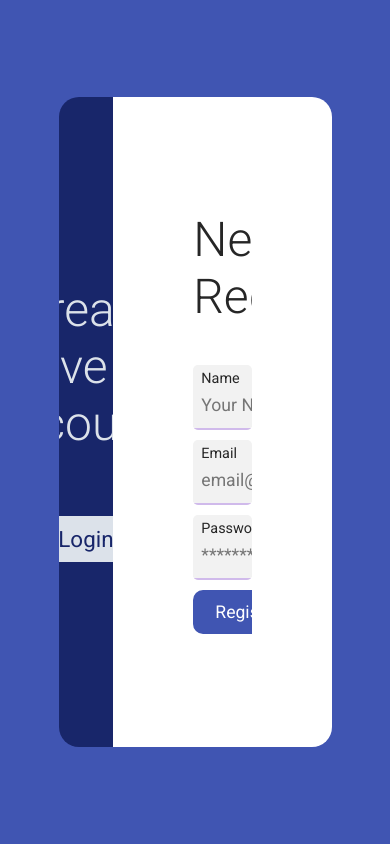
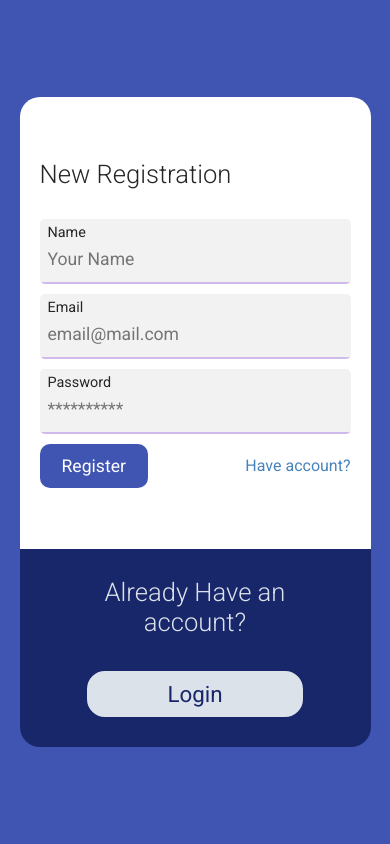
Before and after one commit to muhammadZihad/login-project, a PHP site: page /rrad/register.php in a window 390 px wide. Run offline with PHP 8.4, Linux system fonts and the light colour scheme.

Commit message:
responsiveness added

```diff
--- a/app/web.php
+++ b/app/web.php
@@ -9,7 +9,8 @@
 
 //	Login
 	if (isset($_POST["login"])) {
-		if (!isset($_POST["email"]) || $_POST["email"] != "" || !isset($_POST["password"]) || $_POST["password"] != "") {
+		if (!isset($_POST["email"]) || $_POST["email"] == "" || !isset($_POST["password"]) || $_POST["password"] == "") {
+
 			messageRedirect("error", "Empty form value", "login.php");
 		} else {
 			$data = $user->login($_POST["email"], $_POST["password"]);
@@ -26,7 +27,7 @@
 
 //	Register
 	if (isset($_POST["register"])) {
-		if (!isset($_POST["name"]) || $_POST["name"] != "" || !isset($_POST["email"]) || $_POST["email"] != "" || !isset($_POST["password"]) || $_POST["password"] != "") {
+		if (!isset($_POST["name"]) || $_POST["name"] == "" || !isset($_POST["email"]) || $_POST["email"] == "" || !isset($_POST["password"]) || $_POST["password"] == "") {
 			messageRedirect("error", "Empty form value", "register.php");
 		} else {
 			$data = $user->register($_POST["name"], $_POST["email"], $_POST["password"]);
--- a/assets/css/style.css
+++ b/assets/css/style.css
@@ -218,3 +218,23 @@ input[type=checkbox] {
 .error {
     color: #D33F49;
 }
+@media only screen and (max-width: 960px) {
+    h1{
+        font-size: 1.6em;
+        margin-bottom: 0;
+    }
+    .parent-box{
+        flex-direction: column-reverse;
+        width: 90%;
+    }
+    .left-child-box {
+        border-radius: 0 0 20px 20px;
+    }
+    .right-child-box{
+        border-radius: 20px 20px 0 0;
+        padding: 20px;
+    }
+    .right-child-box h1{
+        margin-bottom: 20px;
+    }
+}
```
